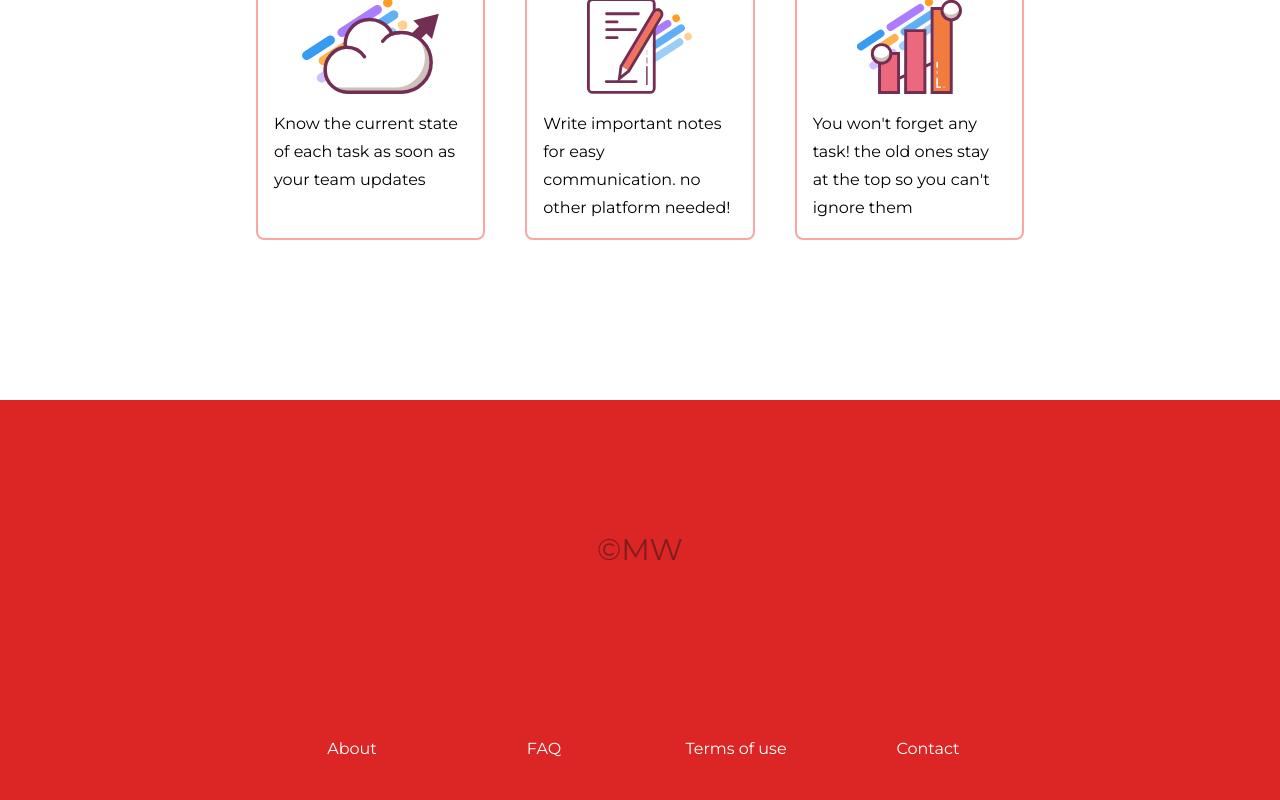
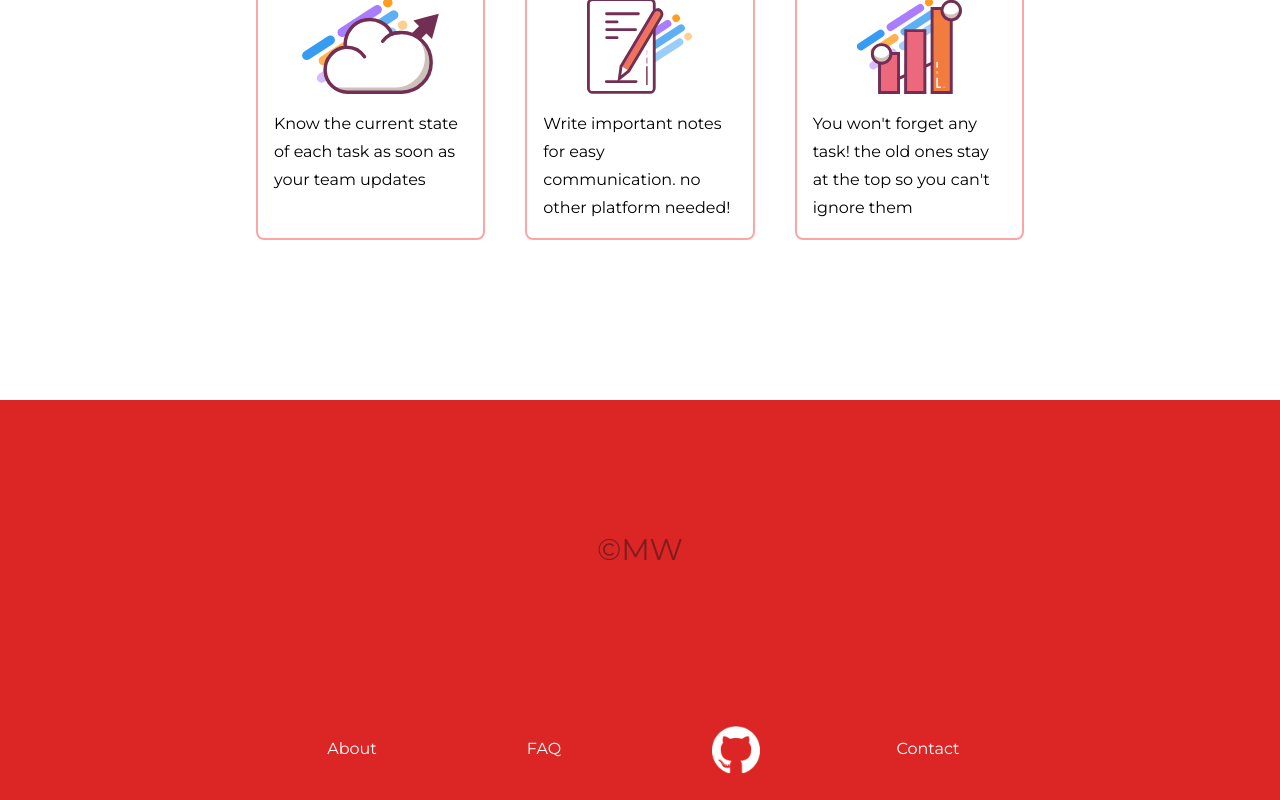
Before and after one commit to matanweiss/BugTrack, a React (Create React App) app in the folder frontend/: page /login in a window 1280 px wide. Shown: the part 1264-2064 px from the top of the page. Built offline with nearby package versions, Linux system fonts and the light colour scheme.

Commit message:
added github link on homepage

```diff
--- a/frontend/src/App.js
+++ b/frontend/src/App.js
@@ -8,7 +8,6 @@ import Register from './pages/Register';
 import SelectProject from './components/SelectProject';
 import NavBar from './components/NavBar';
 import Faq from "./pages/Faq";
-import TermsOfUse from "./pages/TermsOfUse";
 import Contact from "./pages/Contact";
 import About from "./pages/About";
 import NotFound from "./pages/NotFound";
@@ -46,9 +45,6 @@ function App() {
           <Route path="/faq">
             <Faq />
           </Route>
-          <Route path="/terms-of-use">
-            <TermsOfUse />
-          </Route>
           <Route path="/contact">
             <Contact />
           </Route>
--- a/frontend/src/pages/Home.js
+++ b/frontend/src/pages/Home.js
@@ -6,7 +6,8 @@ import { ReactComponent as CommentSVG } from '../assets/comment.svg';
 import { ReactComponent as ProgressSVG } from '../assets/progress.svg';
 import HomepageGridItem from "../components/HomepageGridItem";
 import Container from "../components/Container";
-
+import githubLogoWhite from "../assets/githubLight.png"
+import githubLogoDark from "../assets/githubDark.png"
 const Home = () => {
 
   useEffect(() => {
@@ -36,7 +37,10 @@ const Home = () => {
           <h2 className="text-red-300 lg:text-red-900 hover:text-black transition cursor-default col-span-full row-span-2 lg:row-span-3 m-auto" >©MW</h2>
           <Link to='/about' className="underline-hover m-auto">About</Link>
           <Link to='/faq' className="underline-hover m-auto">FAQ</Link>
-          <Link to='/terms-of-use' className="underline-hover m-auto">Terms of use</Link>
+          <a className='m-auto' target='_blank' href="//github.com/matanweiss/BugTrack">
+            <img className="lg:inline hidden h-12 w-12 hover:opacity-70" src={githubLogoWhite} alt="" />
+            <img className=" lg:hidden h-12 w-12 hover:opacity-70" src={githubLogoDark} alt="" />
+          </a>
           <Link to='/contact' className="underline-hover m-auto">Contact</Link>
         </div>
       </div>
--- a/frontend/src/pages/TermsOfUse.js
+++ /dev/null
@@ -1,12 +0,0 @@
-import { Link } from "react-router-dom";
-
-const TermsOfUse = () => {
-  return (
-    <div className='animate-fadeIn h-56 max-w-xl flex flex-col  mx-4 text-center md:mx-auto'>
-      <h2 className='font-medium my-8'>Terms Of Use</h2>
-      <h2>Just look at the <Link to='' className='text-red-600'> website</Link>!</h2>
-    </div>
-  );
-}
-
-export default TermsOfUse;
```
Also changed, not shown: frontend/src/assets/githubDark.png (added), frontend/src/assets/githubLight.png (added).
